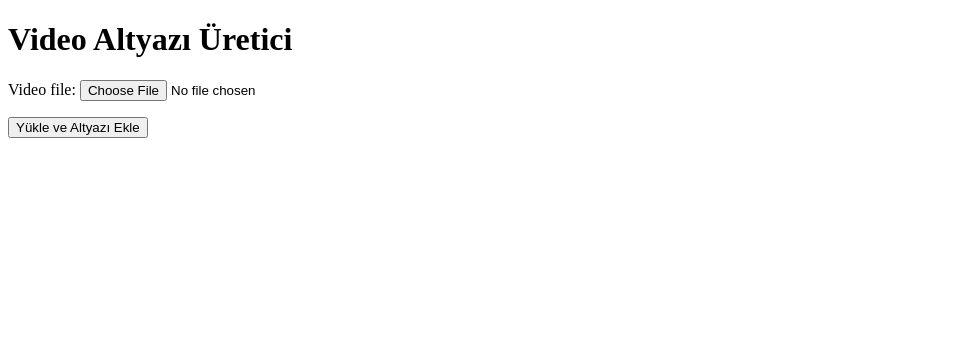
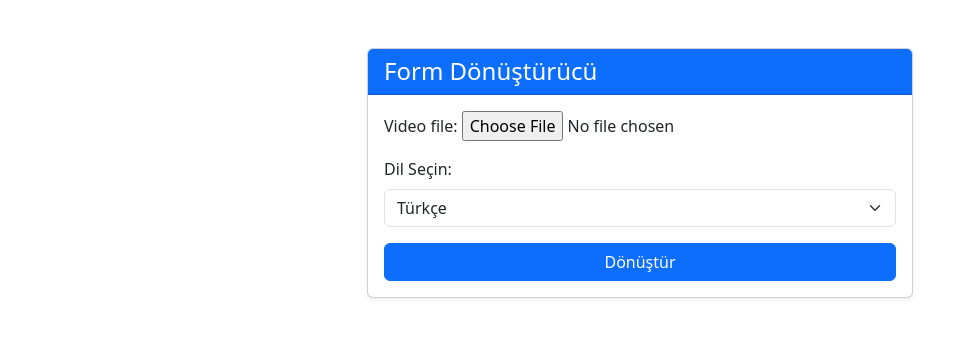
Before and after one commit to mhmtal7819/SubtitleGenerator, a Django app: page / in a window 1280 px wide. Shown: the top 338 px of the page, without its empty margins (0-968 px from the left). Run offline with Django 5.2, Linux system fonts and the light colour scheme.

Commit message:
Subtitle Generator with video player html

```diff
--- a/subtitle/views.py
+++ b/subtitle/views.py
@@ -20,13 +20,23 @@
     chunks = make_chunks(audio, chunk_length_ms)
     return chunks
 
-def transcribe_audio_chunk(audio_chunk, recognizer):
-    with sr.AudioFile(audio_chunk) as source:
-        audio = recognizer.record(source)
-        try:
-            return recognizer.recognize_google(audio)
-        except sr.UnknownValueError:
-            return ""
+def transcribe_audio_chunk(audio_chunk, recognizer, language='tr-TR'):
+    """
+    Ses dosyasını metne dönüştürür.
+    :param audio_chunk: Ses dosyasının yolu.
+    :param recognizer: SpeechRecognition tanıyıcısı.
+    :param language: Dönüştürülecek dil (Varsayılan Türkçe).
+    :return: Metne dönüştürülmüş string.
+    """
+    try:
+        with sr.AudioFile(audio_chunk) as source:
+            audio = recognizer.record(source)
+            return recognizer.recognize_google(audio, language=language)
+    except sr.UnknownValueError:
+        return ""  # Tanınamayan bir ses varsa boş string döner
+    except sr.RequestError as e:
+        print(f"Google Speech API hatası: {e}")
+        return ""
 
 def create_srt(transcriptions, chunk_duration_ms):
     subtitles = []
@@ -61,7 +71,7 @@
             fontsize=24,  # Yazı boyutu
             color='white',  # Yazı rengi
             bg_color='black',  # Arka plan rengi
-            font="C:/Windows/Fonts/Arial"  # Font dosyasının tam yolu
+            font="DejaVu-Sans"  # Font dosyasının tam yolu
         )
         text_clip = text_clip.set_position(("center", "bottom")).set_duration(end - start).set_start(start)
         subtitle_clips.append(text_clip)
@@ -75,20 +85,20 @@
         form = VideoUploadForm(request.POST, request.FILES)
         if form.is_valid():
             video = form.save()
-            video_path = video.video_file.path  # Yüklenen video dosyasının tam yolu
+            video_path = video.video_file.path
 
-            # Altyazı dosyası ve çıktı yolları oluştur
-            srt_dir = os.path.join(settings.MEDIA_ROOT, 'subtitles')  # subtitles klasörünü oluşturmak için yol
-            srt_path = os.path.join(srt_dir, f"{video.id}.srt")  # Altyazı dosyasının tam yolu
-            output_video_path = os.path.join(settings.MEDIA_ROOT, 'outputs', f"output_{video.id}.mp4")  # Çıktı video yolu
+            # Altyazı dosyası ve çıktı yolları
+            srt_dir = os.path.join(settings.MEDIA_ROOT, 'subtitles')
+            srt_path = os.path.join(srt_dir, f"{video.id}.srt")
 
-            # Klasörlerin mevcut olup olmadığını kontrol et ve oluştur
-            os.makedirs(srt_dir, exist_ok=True)  # subtitles klasörünü oluştur
-            os.makedirs(os.path.dirname(output_video_path), exist_ok=True)  # outputs klasörünü oluştur
+            os.makedirs(srt_dir, exist_ok=True)
 
-            # Ses çıkarma, altyazı oluşturma ve videoya ekleme işlemleri burada devam eder
-            audio_path = f"temp_audio_{video.id}.wav"  # Geçici ses dosyasının adı
-            extract_audio(video_path, audio_path)  # Videodan ses çıkarma işlemi
+            # Kullanıcıdan dil seçimi al veya varsayılan olarak Türkçe'yi ayarla
+            language = request.POST.get('language', 'tr-TR')
+
+            # Ses çıkarma, altyazı oluşturma
+            audio_path = f"temp_audio_{video.id}.wav"
+            extract_audio(video_path, audio_path)
             chunk_length_ms = 10000
             audio_chunks = split_audio(audio_path, chunk_length_ms)
             recognizer = sr.Recognizer()
@@ -96,7 +106,7 @@
             for i, chunk in enumerate(audio_chunks):
                 chunk_path = f"chunk_{i}.wav"
                 chunk.export(chunk_path, format="wav")
-                transcription = transcribe_audio_chunk(chunk_path, recognizer)
+                transcription = transcribe_audio_chunk(chunk_path, recognizer, language=language)
                 transcriptions.append(transcription)
                 os.remove(chunk_path)
             subtitles = create_srt(transcriptions, chunk_length_ms)
@@ -104,15 +114,11 @@
                 f.write(subtitles)
             os.remove(audio_path)
 
-            # Videoya altyazı ekle
-            add_subtitles_to_video(video_path, srt_path, output_video_path)
-
-            # Modeli güncelle
-            video.subtitle_file.name = srt_path.replace(settings.MEDIA_ROOT, '')  # Göreceli yolu kaydet
-            video.output_video.name = output_video_path.replace(settings.MEDIA_ROOT, '')  # Göreceli yolu kaydet
-            video.save()
-
-            return HttpResponse(f"Altyazılı video hazır: <a href='{video.output_video.url}'>İndir</a>")
+            # Videoya altyazı eklenmesi
+            return render(request, 'play_video.html', {
+                'video_url': video.video_file.url,
+                'subtitle_url': srt_path.replace(settings.MEDIA_ROOT, '/media/')
+            })
 
     else:
         form = VideoUploadForm()
--- a/templates/upload.html
+++ b/templates/upload.html
@@ -1,14 +1,44 @@
 <!DOCTYPE html>
-<html>
+<html lang="en">
 <head>
-    <title>Video Altyazı Üretici</title>
+    <meta charset="UTF-8">
+    <meta name="viewport" content="width=device-width, initial-scale=1.0">
+    <title>Form with Bootstrap</title>
+    <!-- Bootstrap CSS -->
+    <link href="https://cdn.jsdelivr.net/npm/bootstrap@5.3.0-alpha3/dist/css/bootstrap.min.css" rel="stylesheet">
 </head>
 <body>
-    <h1>Video Altyazı Üretici</h1>
-    <form method="post" enctype="multipart/form-data">
-        {% csrf_token %}
-        {{ form.as_p }}
-        <button type="submit">Yükle ve Altyazı Ekle</button>
-    </form>
+<div class="container mt-5">
+    <div class="row justify-content-center">
+        <div class="col-md-6">
+            <div class="card shadow-sm">
+                <div class="card-header bg-primary text-white">
+                    <h4 class="mb-0">Form Dönüştürücü</h4>
+                </div>
+                <div class="card-body">
+                    <form method="POST" enctype="multipart/form-data">
+                        {% csrf_token %}
+                        {{ form.as_p }}
+
+                        <!-- Dil Seçimi -->
+                        <div class="mb-3">
+                            <label for="language" class="form-label">Dil Seçin:</label>
+                            <select name="language" id="language" class="form-select">
+                                <option value="tr-TR">Türkçe</option>
+                                <option value="en-US">İngilizce</option>
+                            </select>
+                        </div>
+
+                        <!-- Gönder Butonu -->
+                        <button type="submit" class="btn btn-primary w-100">Dönüştür</button>
+                    </form>
+                </div>
+            </div>
+        </div>
+    </div>
+</div>
+
+<!-- Bootstrap JS Bundle -->
+<script src="https://cdn.jsdelivr.net/npm/bootstrap@5.3.0-alpha3/dist/js/bootstrap.bundle.min.js"></script>
 </body>
 </html>
--- a/video_subtitle_generator/settings.py
+++ b/video_subtitle_generator/settings.py
@@ -111,6 +111,7 @@
 
 LANGUAGE_CODE = "en-us"
 
+
 TIME_ZONE = "UTC"
 
 USE_I18N = True
```
Also changed, not shown: templates/play_video.html (added, +104 -0 lines), db.sqlite3, subtitle/urls.py (line endings or trailing spaces), 13 other files.
